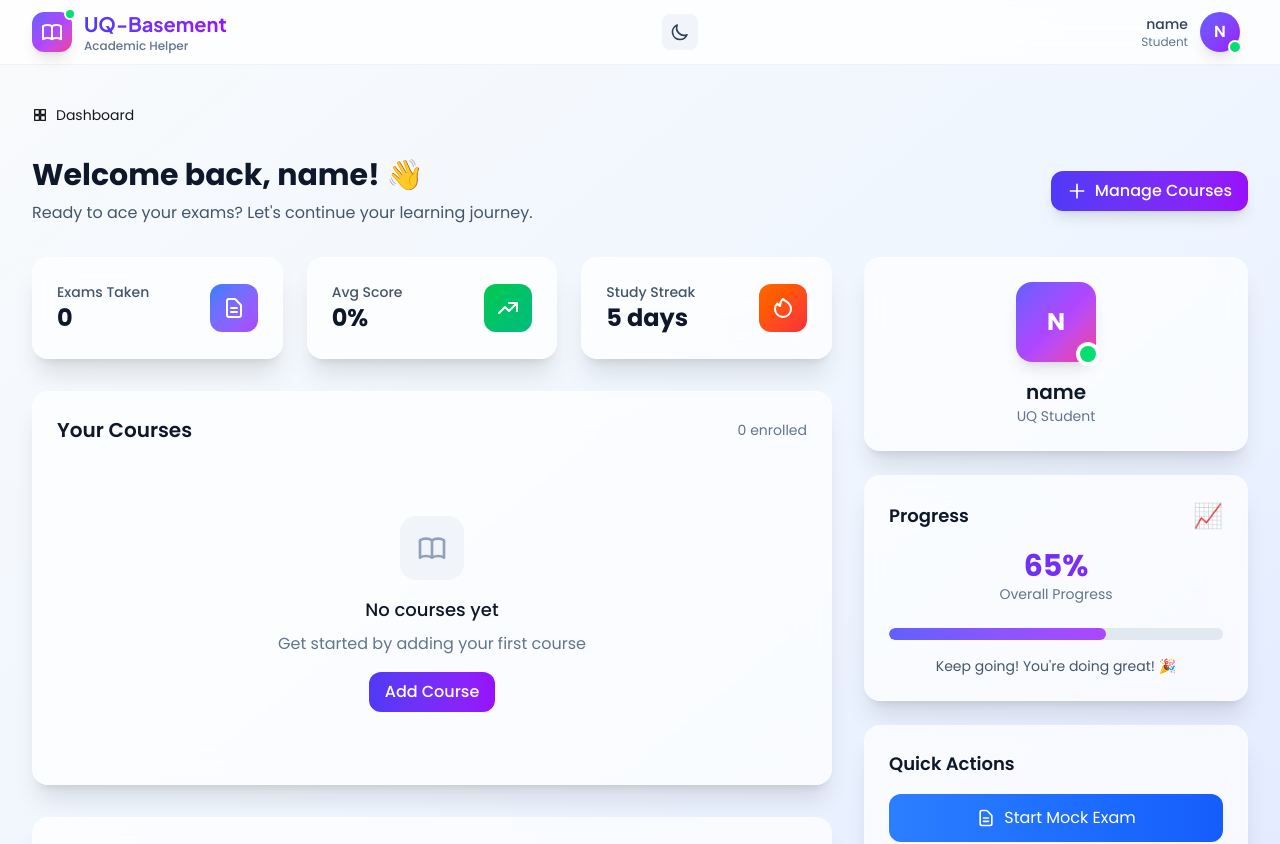
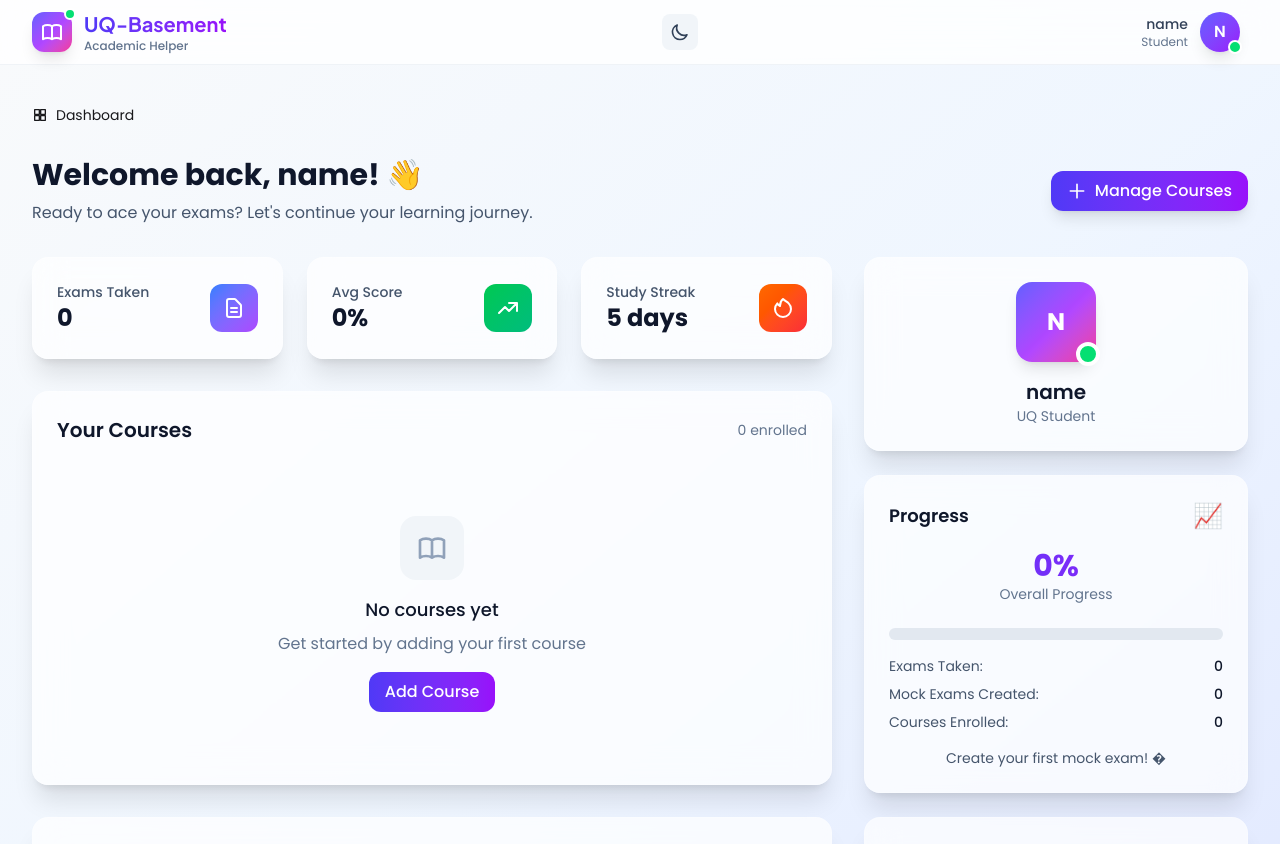
Before and after one commit to phurinjeffy/UQ-Basement, a React (Vite) app in the folder frontend/: page /dashboard in a window 1280 px wide. Shown: the top 844 px of the page. Built offline with nearby package versions, Linux system fonts and the light colour scheme; sample sign-in values are in the browser's storage.

Commit message:
make progress bar usable

```diff
--- a/frontend/src/api.js
+++ b/frontend/src/api.js
@@ -219,3 +219,14 @@ export async function getUserExamStats(userId) {
         throw err;
     }
 }
+
+// Get available quizzes for user's enrolled courses
+export async function getAvailableQuizzes(userId) {
+    try {
+        const res = await axios.get(`${API_BASE}/quiz/available-for-user/${userId}`);
+        return res.data;
+    } catch (err) {
+        console.error("Error fetching available quizzes:", err.response?.data || err);
+        throw err;
+    }
+}
--- a/frontend/src/pages/Dashboard.jsx
+++ b/frontend/src/pages/Dashboard.jsx
@@ -1,7 +1,7 @@
 import { useNavigate } from "react-router-dom";
 import React, { useState, useEffect } from "react";
 import AddCourses from "../components/AddCourses.jsx";
-import { updateEnrollments, getEnrollments, fetchCourseById, getUserQuizzes, getUserExamStats } from "../api.js";
+import { updateEnrollments, getEnrollments, fetchCourseById, getUserQuizzes, getUserExamStats, getAvailableQuizzes } from "../api.js";
 import Breadcrumbs from "../components/Breadcrumbs";
 
 const Dashboard = () => {
@@ -10,6 +10,7 @@ const Dashboard = () => {
   const [loadingCourses, setLoadingCourses] = useState(true);
   const [recentActivity, setRecentActivity] = useState([]);
   const [examStats, setExamStats] = useState({ exams_taken: 0, avg_score: 0 });
+  const [userCreatedQuizzes, setUserCreatedQuizzes] = useState(0);
 
   // Fetch enrollments on mount
   useEffect(() => {
@@ -51,9 +52,10 @@ const Dashboard = () => {
             avg_score: examStatsRes.avg_score || 0
           });
 
-          // Get user quizzes for recent activity
+          // Get user's created quizzes for progress calculation
           const quizzesRes = await getUserQuizzes(userId);
           const quizzes = quizzesRes.data?.quizzes || [];
+          setUserCreatedQuizzes(quizzes.length);
 
           // Build recent activity from quizzes
           const activity = quizzes
@@ -114,7 +116,14 @@ const Dashboard = () => {
   } catch {}
 
   const navigate = useNavigate();
-  const progressValue = 65;
+
+  // Calculate progress based on exams taken vs user's own created exams
+  const calculateProgress = () => {
+    if (userCreatedQuizzes === 0) return 0;
+    return Math.round((examStats.exams_taken / userCreatedQuizzes) * 100);
+  };
+
+  const progressValue = calculateProgress();
 
   const getActivityIcon = (type) => {
     switch (type) {
@@ -407,8 +416,40 @@ const Dashboard = () => {
                   style={{ width: `${progressValue}%` }}
                 />
               </div>
+              <div className="mt-4 space-y-2">
+                <div className="flex justify-between text-sm">
+                  <span className="text-slate-600 dark:text-slate-400">Exams Taken:</span>
+                  <span className="font-medium text-slate-900 dark:text-white">{examStats.exams_taken}</span>
+                </div>
+                <div className="flex justify-between text-sm">
+                  <span className="text-slate-600 dark:text-slate-400">Mock Exams Created:</span>
+                  <span className="font-medium text-slate-900 dark:text-white">{userCreatedQuizzes}</span>
+                </div>
+                <div className="flex justify-between text-sm">
+                  <span className="text-slate-600 dark:text-slate-400">Courses Enrolled:</span>
+                  <span className="font-medium text-slate-900 dark:text-white">{courses.length}</span>
+                </div>
+                {examStats.avg_score > 0 && (
+                  <div className="flex justify-between text-sm">
+                    <span className="text-slate-600 dark:text-slate-400">Avg Score:</span>
+                    <span className="font-medium text-slate-900 dark:text-white">{examStats.avg_score}%</span>
+                  </div>
+                )}
+              </div>
               <p className="text-sm text-slate-600 dark:text-slate-400 text-center mt-4">
-                Keep going! You're doing great! 🎉
+                {userCreatedQuizzes === 0
+                  ? "Create your first mock exam! �"
+                  : progressValue === 0
+                  ? "Ready to take your created exams! 🚀"
+                  : progressValue < 25
+                  ? "Just getting started! 🌱"
+                  : progressValue < 50
+                  ? "Making good progress! 💪"
+                  : progressValue < 75
+                  ? "You're doing great! 🎉"
+                  : progressValue < 100
+                  ? "Almost finished all your exams! 🔥"
+                  : "All your exams completed! 🏆"}
               </p>
             </div>
 
```
Also changed, not shown: 2 other files (tests, documents, lock files or other folders).
